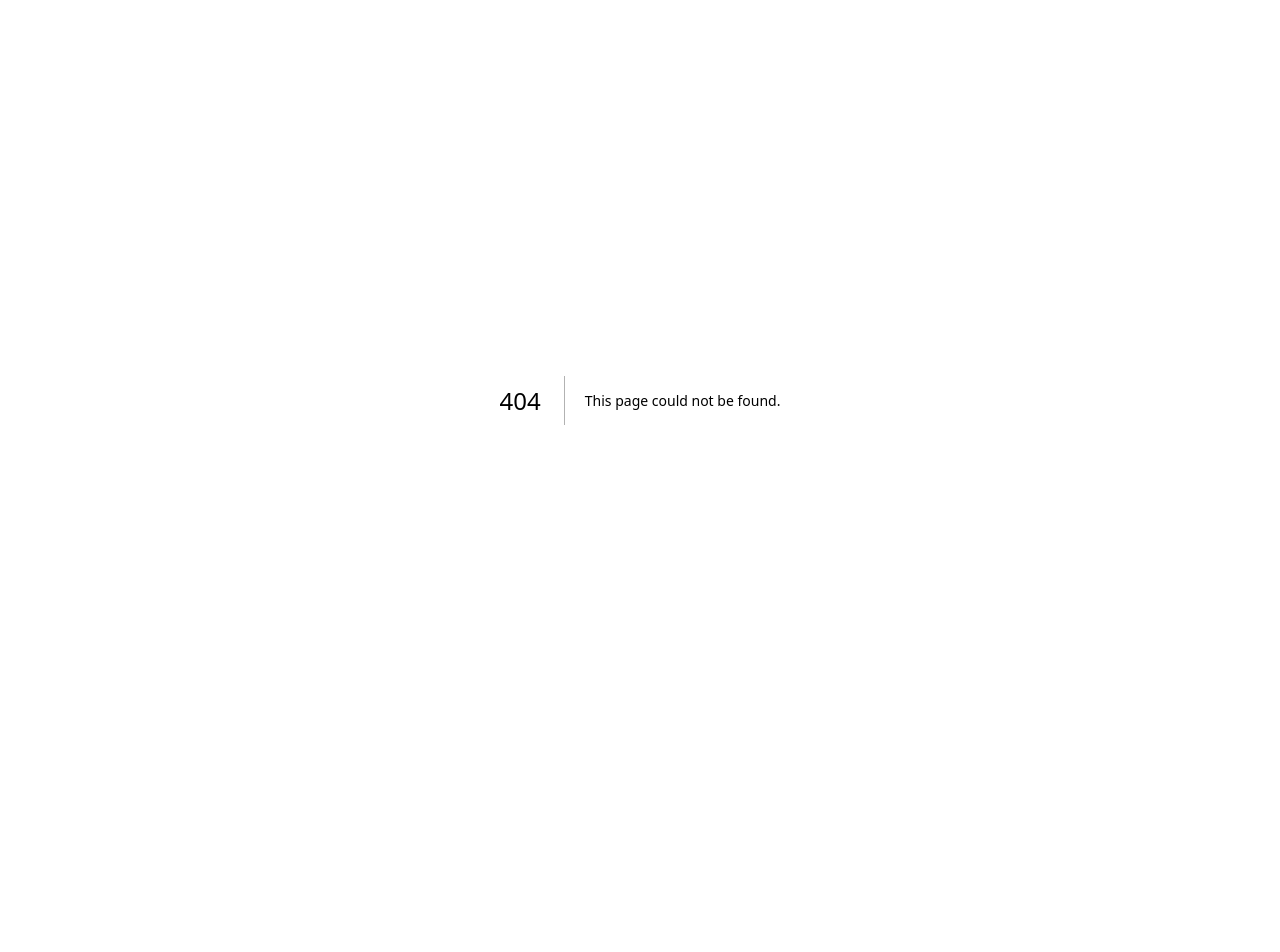
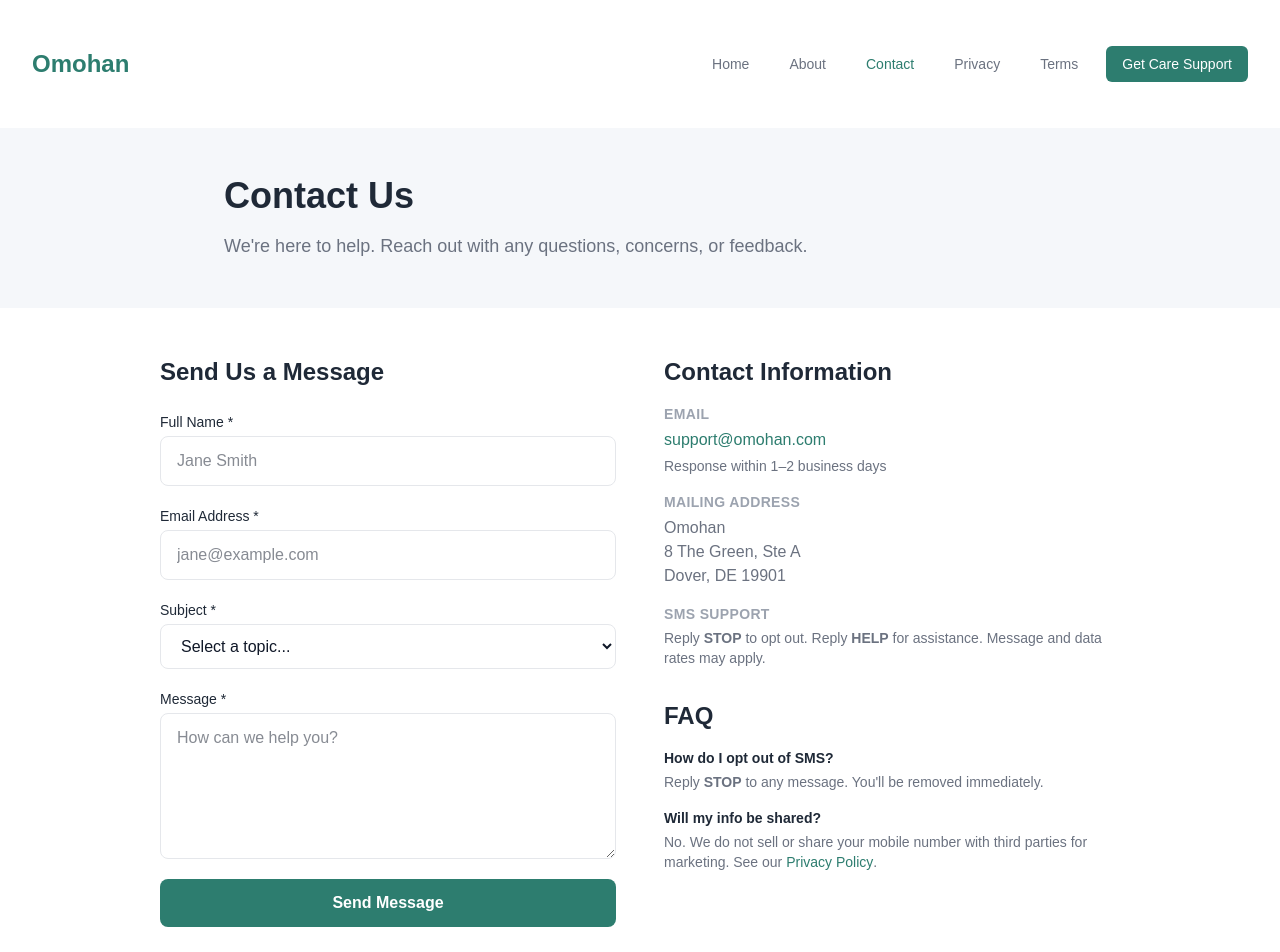
Before and after one commit to Textingman/bume-omohan, a Next.js app: page /contact in a window 1280 px wide. Before the commit this address had no page. Shown: the top 952 px of the page. Before the commit the page ends 800 px from the top, so only its background shows below. Built offline with nearby package versions, Linux system fonts and the light colour scheme.

Commit message:
Initial site setup: Omohan

```diff
--- /dev/null
+++ b/app/contact/page.tsx
@@ -0,0 +1,114 @@
+'use client';
+
+import { useState } from 'react';
+import Navbar from '../components/Navbar';
+import Footer from '../components/Footer';
+
+export default function ContactPage() {
+  const [formData, setFormData] = useState({ name: '', email: '', subject: '', message: '' });
+  const [submitted, setSubmitted] = useState(false);
+  const [submitting, setSubmitting] = useState(false);
+
+  const handleChange = (e: React.ChangeEvent<HTMLInputElement | HTMLTextAreaElement | HTMLSelectElement>) => {
+    setFormData({ ...formData, [e.target.name]: e.target.value });
+  };
+
+  const handleSubmit = async (e: React.FormEvent) => {
+    e.preventDefault();
+    setSubmitting(true);
+    setTimeout(() => { setSubmitting(false); setSubmitted(true); }, 1200);
+  };
+
+  return (
+    <div className="min-h-screen" style={{ backgroundColor: '#FFFFFF' }}>
+      <Navbar />
+      <section className="py-12" style={{ backgroundColor: '#F5F7FA' }}>
+        <div className="max-w-4xl mx-auto px-4 sm:px-6 lg:px-8">
+          <h1 className="text-4xl font-extrabold mb-4" style={{ color: '#1F2937' }}>Contact Us</h1>
+          <p className="text-lg" style={{ color: '#6B7280' }}>We're here to help. Reach out with any questions, concerns, or feedback.</p>
+        </div>
+      </section>
+      <section className="max-w-5xl mx-auto px-4 sm:px-6 lg:px-8 py-12">
+        <div className="grid grid-cols-1 md:grid-cols-2 gap-12">
+          <div>
+            <h2 className="text-2xl font-bold mb-6" style={{ color: '#1F2937' }}>Send Us a Message</h2>
+            {submitted ? (
+              <div className="rounded-xl p-8 text-center" style={{ backgroundColor: '#F0FDF4', border: '1px solid #BBF7D0' }}>
+                <div className="w-16 h-16 rounded-full flex items-center justify-center mx-auto mb-4" style={{ backgroundColor: '#DCFCE7' }}>
+                  <svg className="w-8 h-8" style={{ color: '#16A34A' }} fill="none" stroke="currentColor" viewBox="0 0 24 24">
+                    <path strokeLinecap="round" strokeLinejoin="round" strokeWidth={2} d="M5 13l4 4L19 7" />
+                  </svg>
+                </div>
+                <h3 className="text-xl font-bold mb-2" style={{ color: '#1F2937' }}>Message Sent!</h3>
+                <p style={{ color: '#6B7280' }}>Thank you for reaching out. We'll get back to you within 1–2 business days.</p>
+              </div>
+            ) : (
+              <form onSubmit={handleSubmit} className="space-y-5">
+                <div>
+                  <label className="block text-sm font-medium mb-1" style={{ color: '#1F2937' }}>Full Name *</label>
+                  <input type="text" name="name" required value={formData.name} onChange={handleChange} placeholder="Jane Smith" className="block w-full px-4 py-3 rounded-lg text-gray-900" style={{ border: '1px solid #E5E7EB' }} />
+                </div>
+                <div>
+                  <label className="block text-sm font-medium mb-1" style={{ color: '#1F2937' }}>Email Address *</label>
+                  <input type="email" name="email" required value={formData.email} onChange={handleChange} placeholder="jane@example.com" className="block w-full px-4 py-3 rounded-lg text-gray-900" style={{ border: '1px solid #E5E7EB' }} />
+                </div>
+                <div>
+                  <label className="block text-sm font-medium mb-1" style={{ color: '#1F2937' }}>Subject *</label>
+                  <select name="subject" required value={formData.subject} onChange={handleChange} className="block w-full px-4 py-3 rounded-lg text-gray-900" style={{ border: '1px solid #E5E7EB' }}>
+                    <option value="">Select a topic...</option>
+                    <option value="general">General Inquiry</option>
+                    <option value="sms-optout">SMS Opt-Out Request</option>
+                    <option value="sms-help">SMS Help</option>
+                    <option value="privacy">Privacy / Data Request</option>
+                    <option value="other">Other</option>
+                  </select>
+                </div>
+                <div>
+                  <label className="block text-sm font-medium mb-1" style={{ color: '#1F2937' }}>Message *</label>
+                  <textarea name="message" required rows={5} value={formData.message} onChange={handleChange} placeholder="How can we help you?" className="block w-full px-4 py-3 rounded-lg text-gray-900" style={{ border: '1px solid #E5E7EB' }} />
+                </div>
+                <button type="submit" disabled={submitting} className="w-full py-3 px-6 rounded-lg text-white font-semibold transition-opacity" style={{ backgroundColor: submitting ? '#9CA3AF' : '#2D7D6F', cursor: submitting ? 'not-allowed' : 'pointer' }}>
+                  {submitting ? 'Sending...' : 'Send Message'}
+                </button>
+              </form>
+            )}
+          </div>
+          <div className="space-y-8">
+            <div>
+              <h2 className="text-2xl font-bold mb-4" style={{ color: '#1F2937' }}>Contact Information</h2>
+              <div className="space-y-4">
+                <div>
+                  <h3 className="text-sm font-semibold uppercase tracking-wide mb-1" style={{ color: '#9CA3AF' }}>Email</h3>
+                  <a href="mailto:support@omohan.com" className="text-base font-medium hover:underline" style={{ color: '#2D7D6F' }}>support@omohan.com</a>
+                  <p className="text-sm mt-1" style={{ color: '#6B7280' }}>Response within 1–2 business days</p>
+                </div>
+                <div>
+                  <h3 className="text-sm font-semibold uppercase tracking-wide mb-1" style={{ color: '#9CA3AF' }}>Mailing Address</h3>
+                  <p style={{ color: '#6B7280' }}>Omohan<br />8 The Green, Ste A<br />Dover, DE 19901</p>
+                </div>
+                <div>
+                  <h3 className="text-sm font-semibold uppercase tracking-wide mb-1" style={{ color: '#9CA3AF' }}>SMS Support</h3>
+                  <p className="text-sm" style={{ color: '#6B7280' }}>Reply <strong>STOP</strong> to opt out. Reply <strong>HELP</strong> for assistance. Message and data rates may apply.</p>
+                </div>
+              </div>
+            </div>
+            <div>
+              <h2 className="text-2xl font-bold mb-4" style={{ color: '#1F2937' }}>FAQ</h2>
+              <div className="space-y-4">
+                <div>
+                  <h3 className="text-sm font-semibold mb-1" style={{ color: '#1F2937' }}>How do I opt out of SMS?</h3>
+                  <p className="text-sm" style={{ color: '#6B7280' }}>Reply <strong>STOP</strong> to any message. You'll be removed immediately.</p>
+                </div>
+                <div>
+                  <h3 className="text-sm font-semibold mb-1" style={{ color: '#1F2937' }}>Will my info be shared?</h3>
+                  <p className="text-sm" style={{ color: '#6B7280' }}>No. We do not sell or share your mobile number with third parties for marketing. See our <a href="/privacy" className="font-medium hover:underline" style={{ color: '#2D7D6F' }}>Privacy Policy</a>.</p>
+                </div>
+              </div>
+            </div>
+          </div>
+        </div>
+      </section>
+      <Footer />
+    </div>
+  );
+}
```
